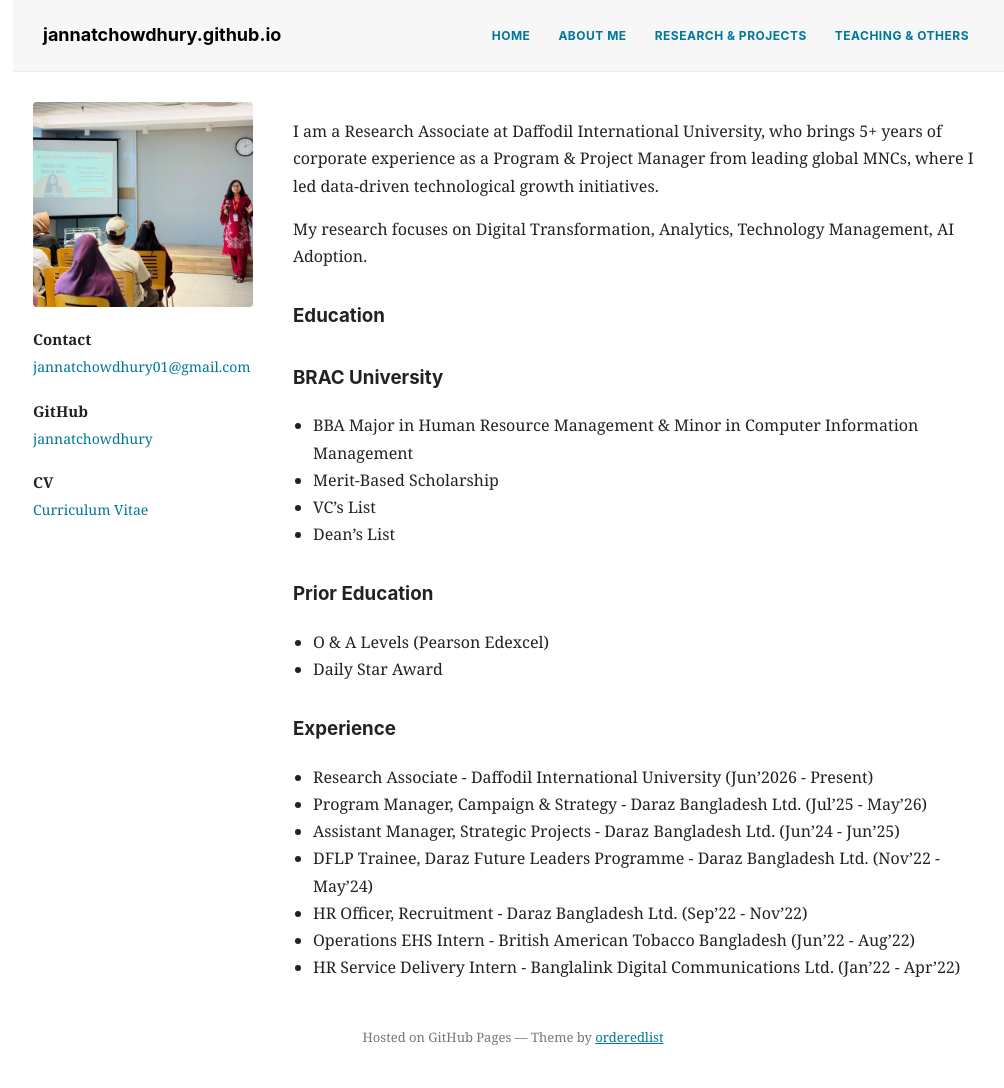
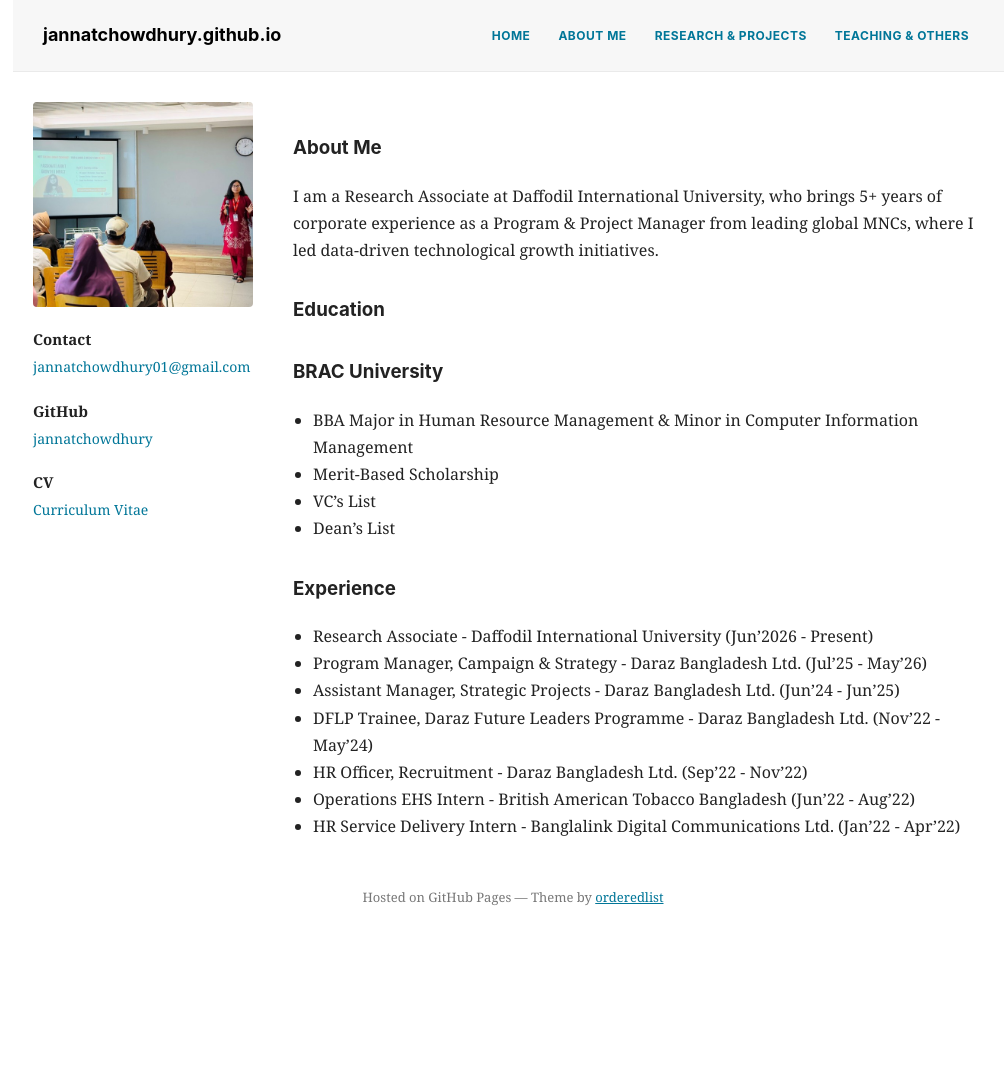
Before and after one commit to jannatchowdhury/jannatchowdhury.github.io, a Jekyll site: the page built from about.md, in a window 1280 px wide. Shown: the whole page, without its empty margins (127-1131 px from the left). Built offline with Jekyll 4.4.1, drawn with Linux system fonts in a browser that asks for light colours; our own code applies the rules of GitHub Pages for plain Markdown files; after the commit the page ends 947 px from its top, so only the background shows below that.

Commit message:
Update about.md

```diff
--- a/about.md
+++ b/about.md
@@ -1,6 +1,5 @@
+### About Me
 I am a Research Associate at Daffodil International University, who brings 5+ years of corporate experience as a Program & Project Manager from leading global MNCs, where I led data-driven technological growth initiatives.
-
-My research focuses on Digital Transformation, Analytics, Technology Management, AI Adoption.
 
 ### Education
 ### BRAC University
@@ -8,10 +7,6 @@ My research focuses on Digital Transformation, Analytics, Technology Management,
 * Merit-Based Scholarship
 * VC's List
 * Dean's List
-
-### Prior Education
-* O & A Levels (Pearson Edexcel)
-* Daily Star Award
 
 ### Experience
 * Research Associate - Daffodil International University (Jun'2026 - Present)
```
